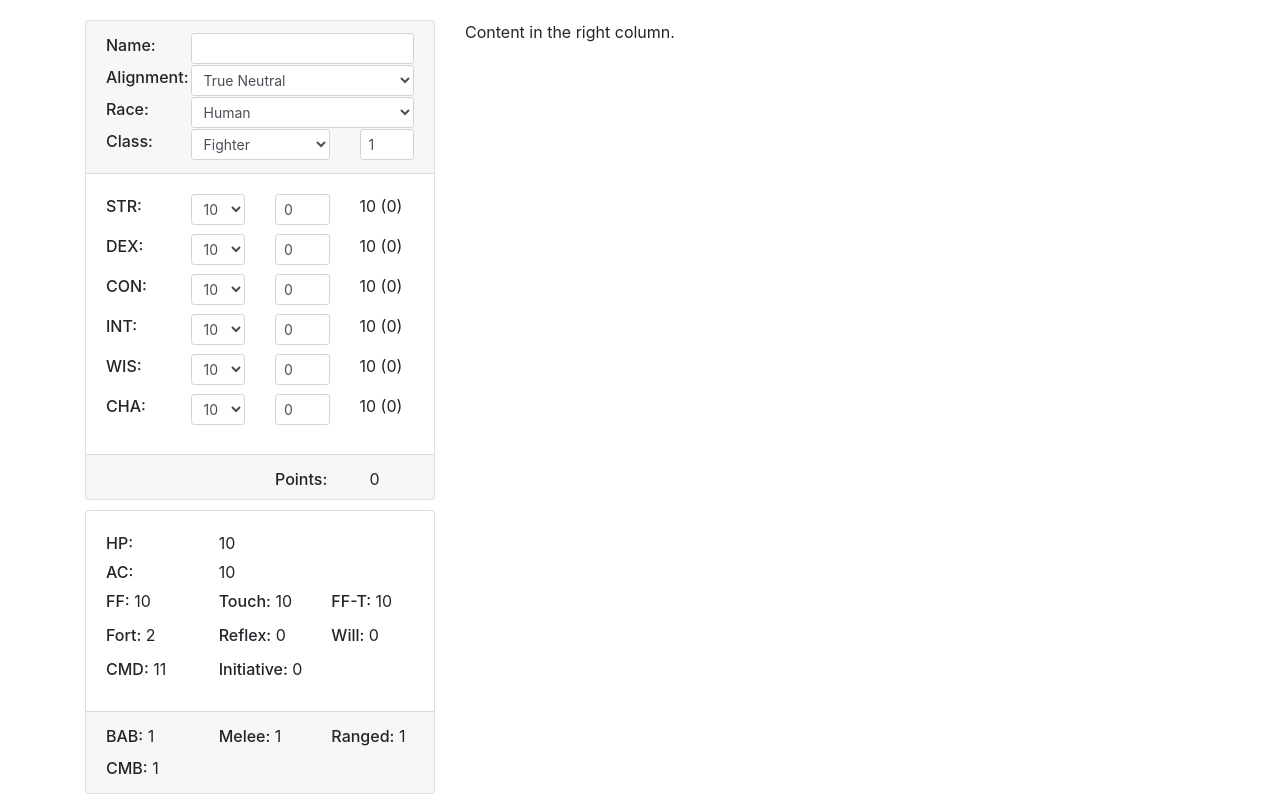
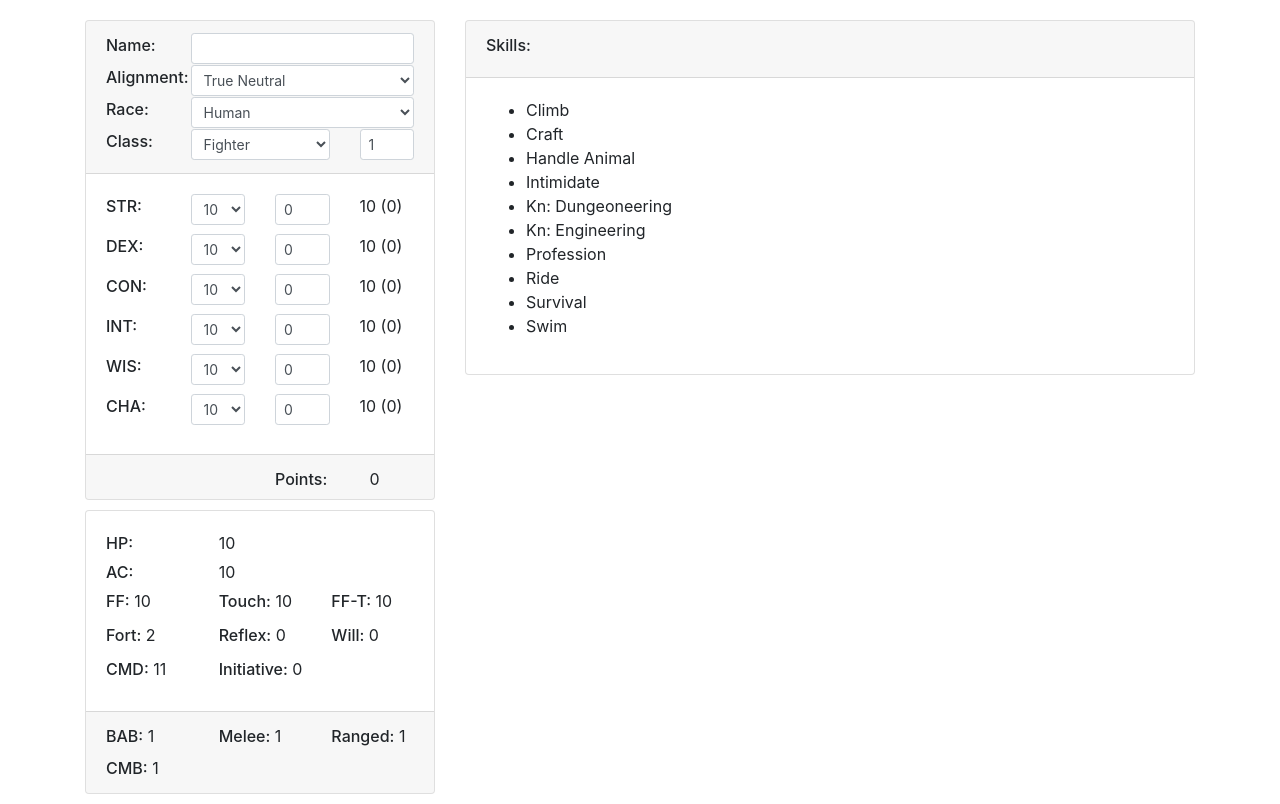
Before and after one commit to edwardfclark/adventurer-builder-1, a React (Create React App) app: page / in a window 1280 px wide. Built offline with nearby package versions, Linux system fonts and the light colour scheme.

Commit message:
Skills!
- Added basic skills functionality. Every class has an associated list
of classSkills, now. These will be displayed by default for a level 1
character.
- Still need to add display mode. Display All, Display Class Skills +
Ranked, or Ranked Only.

```diff
--- a/src/App.js
+++ b/src/App.js
@@ -3,6 +3,7 @@ import Stats from './components/stats/Stats';
 import Information from './components/Information';
 import Defense from './components/Defense';
 import Offense from './components/Offense';
+import SkillsTable from './components/SkillsTable';
 import {statsObj, raceObj, classObj} from './objects';
 
 // App is the parent component for everything.
@@ -154,7 +155,7 @@ class App extends Component {
     return (
       <div className="container">
         <div className="row">
-            <div className="col-4"> {/* This is the lefthand column. */}
+            <div className="col-4"> {/* This is column 1. */}
 
               <div className="card">
 
@@ -216,8 +217,12 @@ class App extends Component {
 
             </div> {/* This is the end of the column.*/}
 
-              <div className="col-8"> {/* This is the righthand column. */}
-                <p>Content in the right column.</p>
+              <div className="col-8"> {/* This is column 2. */}
+
+                <SkillsTable
+                  charClass={this.state.charClass}
+                />
+
               </div>
         </div> {/* This is the end of the row.*/}
       </div>
--- /dev/null
+++ b/src/components/SkillsTable.js
@@ -0,0 +1,37 @@
+import React from 'react';
+import {skillsObj, classObj} from '../objects';
+
+
+const SkillsTable = (props) => {
+    // Create an array from all the keys in skillsObj.
+    let skillsArr = Object.keys(skillsObj);
+
+    // Only display skills that are class skills.
+    let skills = skillsArr.map((skill, i) => {
+        return classObj[props.charClass]["classSkills"].indexOf(skill) !== -1 ? (
+            <li key={i}>{skill}</li>
+        ) : (null)
+    });
+
+    // console.log("Skills: ", skillsList)
+    return (
+        <div className="card">
+            <div className="card-header">
+                <div className="row">
+                    <div className="col">
+                        <label>Skills:</label>
+                    </div>
+                </div>
+            </div>
+            <div className="card-body">
+                <ul>
+                    {skills}
+                </ul>
+            </div>
+
+        </div>
+
+    );
+}
+
+export default SkillsTable;
--- a/src/objects.js
+++ b/src/objects.js
@@ -85,7 +85,22 @@ let classObj = {
         "fort": "good",
         "ref": "bad",
         "will": "good",
-        "skills": 2
+        "skills": 2,
+        "classSkills": [
+            "Appraise",
+            "Craft",
+            "Diplomacy",
+            "Heal",
+            "Kn: Arcana",
+            "Kn: History",
+            "Kn: Nobility",
+            "Kn: Planes",
+            "Kn: Religion",
+            "Linguistics",
+            "Profession",
+            "Sense Motive",
+            "Spellcraft"
+        ]
     },
     "bard": {
         "hd": 8,
@@ -93,7 +108,37 @@ let classObj = {
         "fort": "bad",
         "ref": "good",
         "will": "good",
-        "skills": 6
+        "skills": 6,
+        "classSkills": [
+            "Acrobatics",
+            "Appraise",
+            "Bluff",
+            "Climb",
+            "Craft",
+            "Diplomacy",
+            "Disguise",
+            "Escape Artist",
+            "Intimidate",
+            "Kn: Arcana",
+            "Kn: Dungeoneering",
+            "Kn: Engineering",
+            "Kn: Geography",
+            "Kn: History",
+            "Kn: Local",
+            "Kn: Nature",
+            "Kn: Nobility",
+            "Kn: Planes",
+            "Kn: Religion",
+            "Linguistics",
+            "Perception",
+            "Perform",
+            "Profession",
+            "Sense Motive",
+            "Sleight of Hand",
+            "Spellcraft",
+            "Stealth",
+            "Use Magic Device"
+        ]
     },
     "barbarian": {
         "hd": 12,
@@ -101,7 +146,19 @@ let classObj = {
         "fort": "good",
         "ref": "bad",
         "will": "bad",
-        "skills": 4
+        "skills": 4,
+        "classSkills": [
+            "Acrobatics",
+            "Climb",
+            "Craft",
+            "Handle Animal",
+            "Intimidate",
+            "Kn: Nature",
+            "Perception",
+            "Ride",
+            "Survival",
+            "Swim"
+        ]
 
     },
     "fighter": {
@@ -110,7 +167,19 @@ let classObj = {
         "fort": "good",
         "ref": "bad",
         "will": "bad",
-        "skills": 2
+        "skills": 2,
+        "classSkills": [
+            "Climb",
+            "Craft",
+            "Handle Animal",
+            "Intimidate",
+            "Kn: Dungeoneering",
+            "Kn: Engineering",
+            "Profession",
+            "Ride",
+            "Survival",
+            "Swim"
+        ]
     },
     "druid": {
         "hd": 8,
@@ -118,7 +187,22 @@ let classObj = {
         "fort": "good",
         "ref": "bad",
         "will": "good",
-        "skills": 4
+        "skills": 4,
+        "classSkills": [
+            "Climb",
+            "Craft",
+            "Fly",
+            "Handle Animal",
+            "Heal",
+            "Kn: Geography",
+            "Kn: Nature",
+            "Perception",
+            "Profession",
+            "Ride",
+            "Spellcraft",
+            "Survival",
+            "Swim"
+        ]
     },
     "rogue": {
         "hd": 8,
@@ -126,7 +210,29 @@ let classObj = {
         "fort": "bad",
         "ref": "good",
         "will": "bad",
-        "skills": 8
+        "skills": 8,
+        "classSkills": [
+            "Acrobatics",
+            "Appraise",
+            "Bluff",
+            "Climb",
+            "Craft",
+            "Diplomacy",
+            "Disable Device",
+            "Disguise",
+            "Escape Artist",
+            "Intimidate",
+            "Kn: Dungeoneering",
+            "Kn: Local",
+            "Linguistics",
+            "Perception",
+            "Perform",
+            "Profession",
+            "Sense Motive",
+            "Stealth",
+            "Swim",
+            "Use Magic Device"
+        ]
     },
     "monk": {
         "hd": 8,
@@ -134,7 +240,23 @@ let classObj = {
         "fort": "good",
         "ref": "good",
         "will": "good",
-        "skills": 4
+        "skills": 4,
+        "classSkills": [
+            "Acrobatics",
+            "Climb",
+            "Craft",
+            "Escape Artist",
+            "Intimidate",
+            "Kn: History",
+            "Kn: Religion",
+            "Perception",
+            "Perform",
+            "Profession",
+            "Ride",
+            "Sense Motive",
+            "Stealth",
+            "Swim"
+        ]
     },
     "paladin": {
         "hd": 10,
@@ -142,7 +264,19 @@ let classObj = {
         "fort": "good",
         "ref": "bad",
         "will": "good",
-        "skills": 2
+        "skills": 2,
+        "classSkills": [
+            "Craft",
+            "Diplomacy",
+            "Handle Animal",
+            "Heal",
+            "Kn: Nobility",
+            "Kn: Religion",
+            "Profession",
+            "Ride",
+            "Sense Motive",
+            "Spellcraft"
+        ]
     },
     "ranger": {
         "hd": 10,
@@ -150,7 +284,24 @@ let classObj = {
         "fort": "good",
         "ref": "good",
         "will": "bad",
-        "skills": 6
+        "skills": 6,
+        "classSkills": [
+            "Climb",
+            "Craft",
+            "Handle Animal",
+            "Heal",
+            "Intimidate",
+            "Kn: Dungeoneering",
+            "Kn: Geography",
+            "Kn: Nature",
+            "Perception",
+            "Profession",
+            "Ride",
+            "Spellcraft",
+            "Stealth",
+            "Survival",
+            "Swim"
+        ]
     },
     "sorcerer": {
         "hd": 6,
@@ -158,7 +309,16 @@ let classObj = {
         "fort": "bad",
         "ref": "bad",
         "will": "good",
-        "skills": 2
+        "skills": 2,
+        "classSkills": [
+            "Appraise",
+            "Bluff",
+            "Craft",
+            "Kn: Arcana",
+            "Profession",
+            "Spellcraft",
+            "Use Magic Device"
+        ]
     },
     "wizard": {
         "hd": 6,
@@ -166,8 +326,134 @@ let classObj = {
         "fort": "bad",
         "ref": "bad",
         "will": "good",
-        "skills": 2
+        "skills": 2,
+        "classSkills": [
+            "Appraise",
+            "Craft",
+            "Fly",
+            "Kn: Arcana",
+            "Kn: Dungeoneering",
+            "Kn: Engineering",
+            "Kn: Geography",
+            "Kn: History",
+            "Kn: Local",
+            "Kn: Nature",
+            "Kn: Nobility",
+            "Kn: Planes",
+            "Kn: Religion",
+            "Linguistics",
+            "Profession",
+            "Spellcraft"
+        ]
     }
 }
 
-  export {statsObj, raceObj, classObj};
+let skillsObj = {
+    "Acrobatics": {
+        "linkedStat": "dexterity"
+    },
+    "Appraise": {
+        "linkedStat": "intelligence"
+    },
+    "Bluff": {
+        "linkedStat": "charisma"
+    },
+    "Climb": {
+        "linkedStat": "strength"
+    },
+    "Craft": {
+        "linkedStat": "intelligence"
+    },
+    "Diplomacy": {
+        "linkedStat": "charisma"
+    },
+    "Disable Device": {
+        "linkedStat": "dexterity"
+    },
+    "Disguise": {
+        "linkedStat": "charisma"
+    },
+    "Escape Artist": {
+        "linkedStat": "dexterity"
+    },
+    "Fly": {
+        "linkedStat": "dexterity"
+    },
+    "Handle Animal": {
+        "linkedStat": "charisma"
+    },
+    "Heal": {
+        "linkedStat": "wisdom"
+    },
+    "Intimidate": {
+        "linkedStat": "charisma"
+    },
+    "Kn: Arcana": {
+        "linkedStat": "intelligence"
+    },
+    "Kn: Dungeoneering": {
+        "linkedStat": "intelligence"
+    },
+    "Kn: Engineering": {
+        "linkedStat": "intelligence"
+    },
+    "Kn: Geography": {
+        "linkedStat": "intelligence"
+    },
+    "Kn: History": {
+        "linkedStat": "intelligence"
+    },
+    "Kn: Local": {
+        "linkedStat": "intelligence"
+    },
+    "Kn: Nature": {
+        "linkedStat": "intelligence"
+    },
+    "Kn: Nobility": {
+        "linkedStat": "intelligence"
+    },
+    "Kn: Planes": {
+        "linkedStat": "intelligence"
+    },
+    "Kn: Religion": {
+        "linkedStat": "intelligence"
+    },
+    "Linguistics": {
+        "linkedStat": "intelligence"
+    },
+    "Perception": {
+        "linkedStat": "wisdom"
+    },
+    "Perform": {
+        "linkedStat": "charisma"
+    },
+    "Profession": {
+        "linkedStat": "wisdom"
+    },
+    "Ride": {
+        "linkedStat": "dexterity"
+    },
+    "Sense Motive": {
+        "linkedStat": "wisdom"
+    },
+    "Sleight of Hand": {
+        "linkedStat": "dexterity"
+    },
+    "Spellcraft": {
+        "linkedStat": "intelligence"
+    },
+    "Stealth": {
+        "linkedStat": "dexterity"
+    },
+    "Survival": {
+        "linkedStat": "wisdom"
+    },
+    "Swim": {
+        "linkedStat": "strength"
+    },
+    "Use Magic Device": {
+        "linkedStat": "intelligence"
+    }
+};
+
+  export {statsObj, raceObj, classObj, skillsObj};
```
